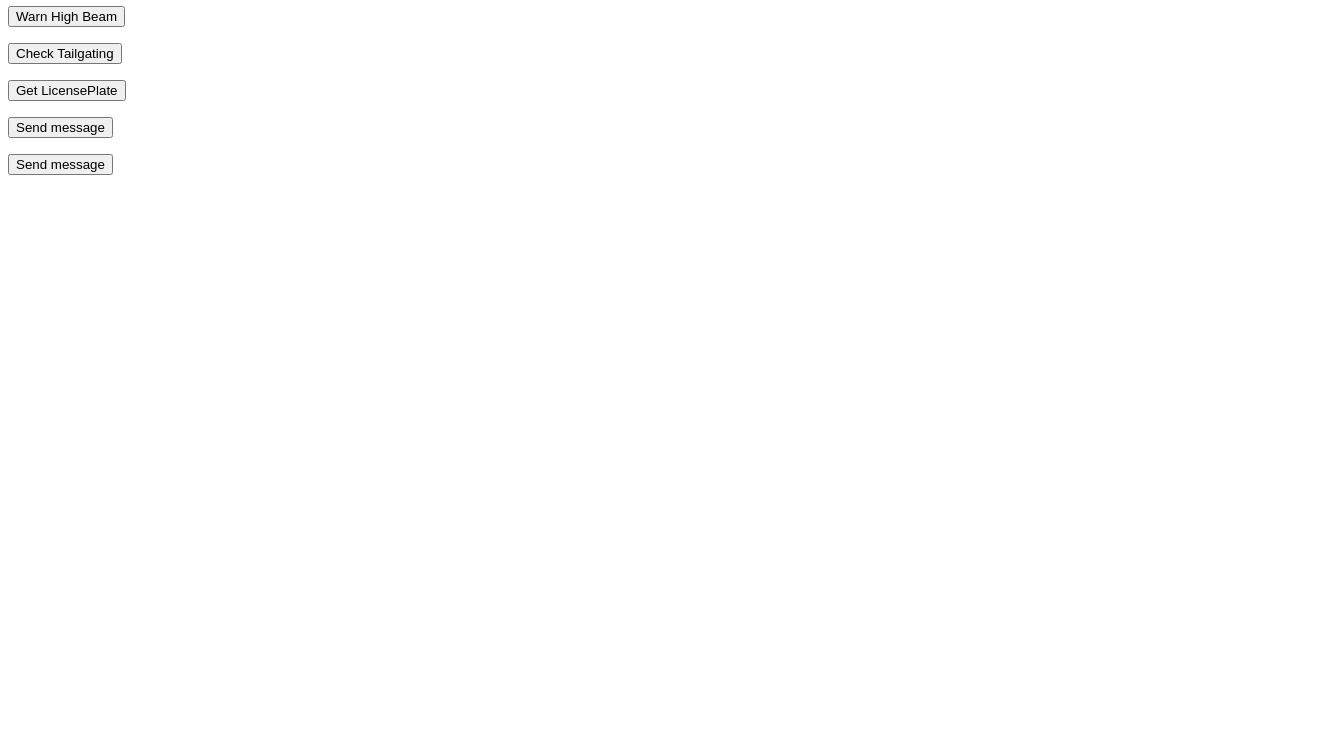
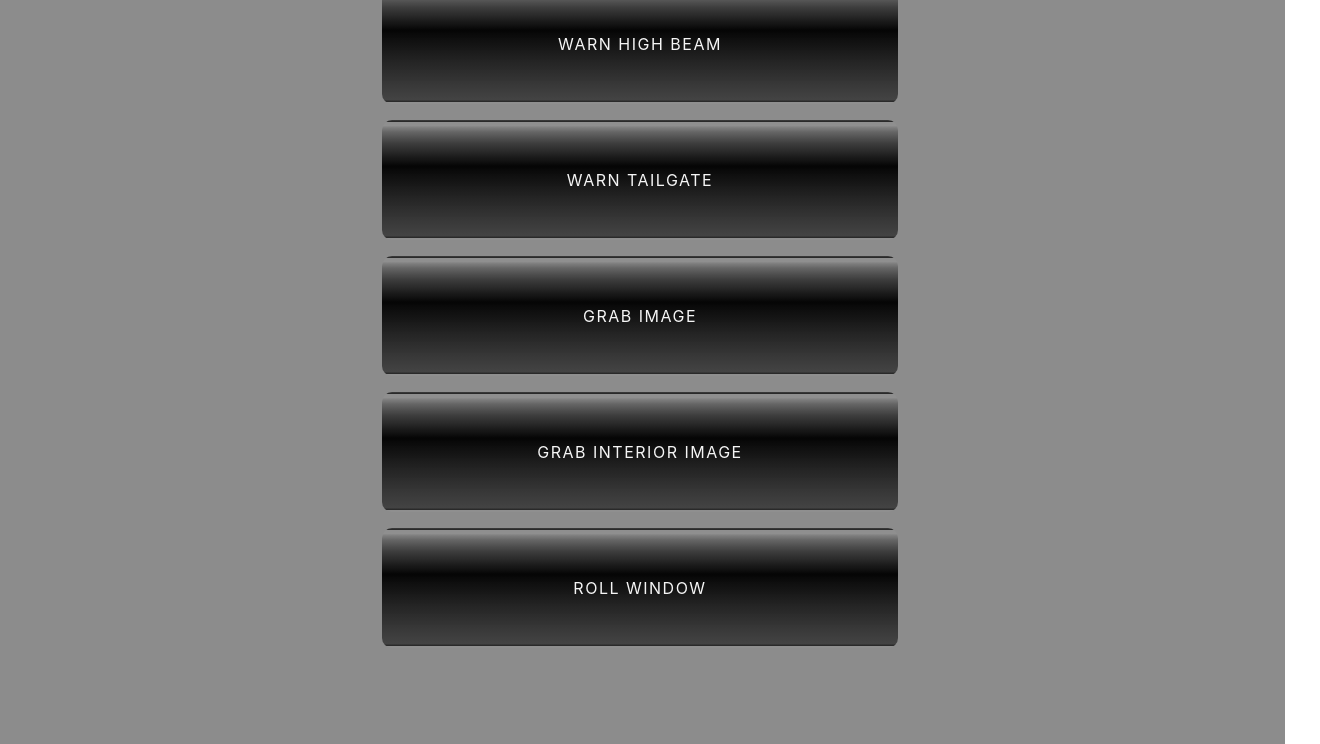
Before and after one commit to mhpoblet/SafeDrive, a website: page test.html in a window 1280 px wide. Shown: the part 60-804 px from the top of the page, 1320 px wide, since content can reach past the window. Drawn offline with nearby package versions, Linux system fonts and the light colour scheme; a web font is replaced by a local one.

Commit message:
finished

```diff
--- a/landing.css
+++ /dev/null
@@ -1,3 +0,0 @@
-h1 {
-
-}
--- a/package.json
+++ b/package.json
@@ -9,10 +9,13 @@
   "author": "",
   "license": "ISC",
   "dependencies": {
+    "ejs": "^2.6.1",
     "express": "^4.16.4",
     "nodemon": "^1.18.7",
     "passport": "^0.4.0",
     "passport-google-oauth20": "^1.0.0",
+    "request": "^2.88.0",
+    "smartcar": "^4.2.1",
     "twilio": "^3.27.1"
   }
 }
--- /dev/null
+++ b/public/landing.css
@@ -0,0 +1,49 @@
+
+html,body {
+  background-color: transparent;
+  font-family: 'Hind Vadodara', sans-serif;
+}
+
+.jumbotron {
+
+  height: 100%;
+  background: rgb(22,22,22);
+background: radial-gradient(circle, rgba(22,22,22,1) 35%, rgba(57,56,56,1) 100%, rgba(0,0,0,1) 900%);
+}
+
+input {
+  border-radius: 5px;
+  border-color: transparent;
+  background: rgb(147,60,30);
+  letter-spacing: 1.5px;
+background: radial-gradient(circle, rgba(147,60,30,1) 35%, rgba(209,80,36,1) 100%, rgba(236,100,52,1) 900%);
+/*background: rgb(140,58,29);
+background: radial-gradient(circle, rgba(140,58,29,1) 35%, rgba(233,89,39,1) 100%, rgba(236,100,52,1) 900%);
+*/  padding-top: 1.3em;
+  padding-bottom: 1.3em;
+  padding-right: 5.3em;
+  padding-left: 5.3em;
+  text-transform: uppercase;
+  color:white;
+  cursor: pointer;
+}
+
+.center {
+    margin-top: 10%;
+}
+.space {
+  height: 3.8em;
+}
+
+h1 {
+  font-family: 'Hind Vadodara', sans-serif;
+  font-size: 70px!important;
+  text-align: center;
+  letter-spacing: 1.5px;
+  color: whitesmoke!important;
+}
+
+form {
+  text-align: center;
+  margin: 0 auto;
+}
--- /dev/null
+++ b/public/test.css
@@ -0,0 +1,39 @@
+html {
+  padding: 0;
+  margin: 0;
+  margin-right: -20px;
+  margin-left: -20px;
+  font-family: 'Hind Vadodara'!important;
+}
+
+.colz {
+  text-align: center;
+  background-color: rgba(0,0,0,0.45);
+  padding-bottom: 10vh;
+}
+
+.spacer {
+  height: 20px;
+}
+
+input {
+  border-color: transparent;
+  border-radius: 10px;
+  background: rgba(143,143,143,1);
+background: -moz-linear-gradient(top, rgba(143,143,143,1) 0%, rgba(143,143,143,1) 3%, rgba(125,125,125,1) 5%, rgba(99,99,99,0.99) 9%, rgba(61,61,61,0.98) 18%, rgba(0,0,0,0.96) 38%, rgba(26,26,26,0.94) 62%, rgba(38,38,38,0.93) 74%, rgba(49,49,49,0.92) 85%, rgba(61,61,61,0.92) 98%, rgba(26,26,26,0.92) 100%);
+background: -webkit-gradient(left top, left bottom, color-stop(0%, rgba(143,143,143,1)), color-stop(3%, rgba(143,143,143,1)), color-stop(5%, rgba(125,125,125,1)), color-stop(9%, rgba(99,99,99,0.99)), color-stop(18%, rgba(61,61,61,0.98)), color-stop(38%, rgba(0,0,0,0.96)), color-stop(62%, rgba(26,26,26,0.94)), color-stop(74%, rgba(38,38,38,0.93)), color-stop(85%, rgba(49,49,49,0.92)), color-stop(98%, rgba(61,61,61,0.92)), color-stop(100%, rgba(26,26,26,0.92)));
+background: -webkit-linear-gradient(top, rgba(143,143,143,1) 0%, rgba(143,143,143,1) 3%, rgba(125,125,125,1) 5%, rgba(99,99,99,0.99) 9%, rgba(61,61,61,0.98) 18%, rgba(0,0,0,0.96) 38%, rgba(26,26,26,0.94) 62%, rgba(38,38,38,0.93) 74%, rgba(49,49,49,0.92) 85%, rgba(61,61,61,0.92) 98%, rgba(26,26,26,0.92) 100%);
+background: -o-linear-gradient(top, rgba(143,143,143,1) 0%, rgba(143,143,143,1) 3%, rgba(125,125,125,1) 5%, rgba(99,99,99,0.99) 9%, rgba(61,61,61,0.98) 18%, rgba(0,0,0,0.96) 38%, rgba(26,26,26,0.94) 62%, rgba(38,38,38,0.93) 74%, rgba(49,49,49,0.92) 85%, rgba(61,61,61,0.92) 98%, rgba(26,26,26,0.92) 100%);
+background: -ms-linear-gradient(top, rgba(143,143,143,1) 0%, rgba(143,143,143,1) 3%, rgba(125,125,125,1) 5%, rgba(99,99,99,0.99) 9%, rgba(61,61,61,0.98) 18%, rgba(0,0,0,0.96) 38%, rgba(26,26,26,0.94) 62%, rgba(38,38,38,0.93) 74%, rgba(49,49,49,0.92) 85%, rgba(61,61,61,0.92) 98%, rgba(26,26,26,0.92) 100%);
+background: linear-gradient(to bottom, rgba(143,143,143,1) 0%, rgba(143,143,143,1) 3%, rgba(125,125,125,1) 5%, rgba(99,99,99,0.99) 9%, rgba(61,61,61,0.98) 18%, rgba(0,0,0,0.96) 38%, rgba(26,26,26,0.94) 62%, rgba(38,38,38,0.93) 74%, rgba(49,49,49,0.92) 85%, rgba(61,61,61,0.92) 98%, rgba(26,26,26,0.92) 100%);
+filter: progid:DXImageTransform.Microsoft.gradient( startColorstr='#8f8f8f', endColorstr='#1a1a1a', GradientType=0 );
+/*background: rgba(120,120,120,1);
+  /*background-color: rgba(0,0,0,0.6);*/
+  color:whitesmoke;
+  width: 40%;
+  height: 15%;
+  text-align: center;
+  letter-spacing: 1.5px;
+  text-transform: uppercase;
+  cursor: pointer;
+}
--- /dev/null
+++ b/static/landing.css
@@ -0,0 +1,18 @@
+
+
+html {
+  background-color: whitesmoke;
+}
+
+h1 {
+  font-family: 'Lato', sans-serif;
+  font-size: 77px;
+  text-align: center;
+}
+
+form {
+  text-align: center;
+  margin: 0 auto;
+  border-radius: 5px;
+
+}
--- a/test.html
+++ b/test.html
@@ -1,23 +1,38 @@
 <html>
+<head>
+  <link href="https://fonts.googleapis.com/css?family=Hind+Vadodara" rel="stylesheet">
+
+<link rel="stylesheet" type="text/css" href="/test.css"  />
+<link rel="stylesheet" href="https://stackpath.bootstrapcdn.com/bootstrap/4.1.3/css/bootstrap.min.css" integrity="sha384-MCw98/SFnGE8fJT3GXwEOngsV7Zt27NXFoaoApmYm81iuXoPkFOJwJ8ERdknLPMO" crossorigin="anonymous">
+<script src="https://code.jquery.com/jquery-3.3.1.slim.min.js" integrity="sha384-q8i/X+965DzO0rT7abK41JStQIAqVgRVzpbzo5smXKp4YfRvH+8abtTE1Pi6jizo" crossorigin="anonymous"></script>
+<script src="https://cdnjs.cloudflare.com/ajax/libs/popper.js/1.14.3/umd/popper.min.js" integrity="sha384-ZMP7rVo3mIykV+2+9J3UJ46jBk0WLaUAdn689aCwoqbBJiSnjAK/l8WvCWPIPm49" crossorigin="anonymous"></script>
+<script src="https://stackpath.bootstrapcdn.com/bootstrap/4.1.3/js/bootstrap.min.js" integrity="sha384-ChfqqxuZUCnJSK3+MXmPNIyE6ZbWh2IMqE241rYiqJxyMiZ6OW/JmZQ5stwEULTy" crossorigin="anonymous"></script>
+
+
+</head>
+<div class="container-fluid">
 
 
 
-<h1>Twilio</h1>
+      <div class="colz">
+        <br />
+          <div class="spacer"></div>
               <form action="/twilio/sms">
                 <input id="highB" type="submit" value="Warn High Beam" />
               </form>
               <form action="/twilio/send">
-  <input id="" type="submit" value="Check Tailgating" />
+                <input id="" type="submit" value="Warn Tailgate" />
               </form>
               <form action="/twilio/takepic">
-  <input type="submit" value="Get LicensePlate" />
+                <input type="submit" value="Grab Image" />
               </form>
-<form action="/twilio/send">
-  <input type="submit" value="Send message" />
+              <form action="/twilio/getinteriorpic">
+                <input type="submit" value="Grab Interior Image" />
               </form>
-<form action="/twilio/send">
-  <input type="submit" value="Send message" />
+              <form action="/twilio/rollWindow">
+                <input type="submit" value="Roll Window" />
               </form>
+    </div>
 
-<script src="button.js"></script>
+</div>
 </html>
```
Also changed, not shown: index.html (+20 -2 lines), index.js (+49 -3 lines), views/index.html (added, +19 -0 lines), 3 other files. Lines whose indentation alone changed are shown as unchanged.
